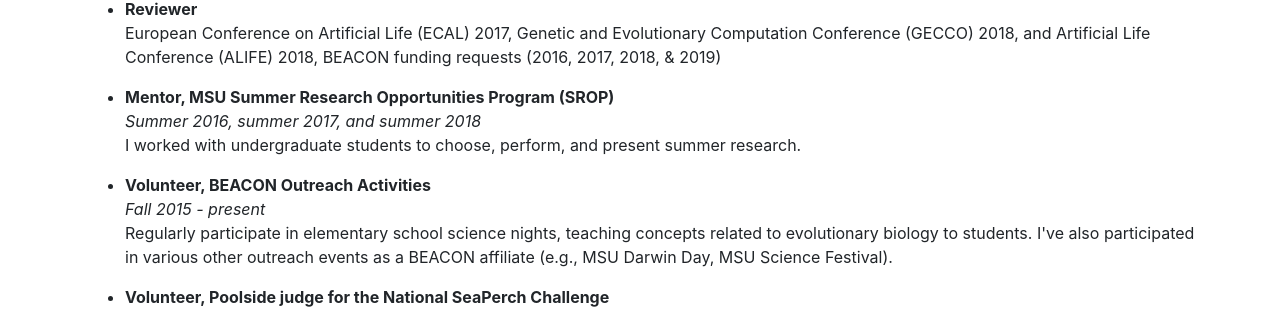
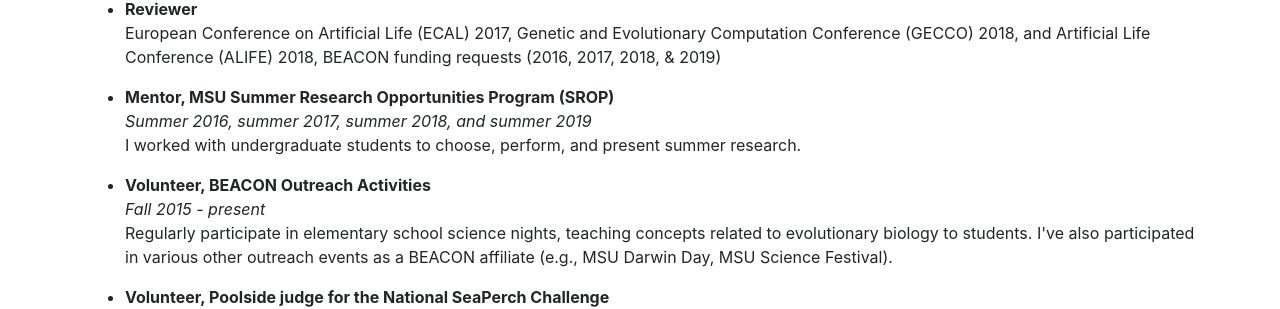
Before and after one commit to amlalejini/amlalejini.github.io, a Jekyll site: the page built from _pages/cv.md, in a window 1280 px wide and 900 px high, scrolled down 5565 px. Shown: the part 190-499 px from the top of the window. Built offline with Jekyll 4.4.1, drawn with Linux system fonts in a browser that asks for light colours; nearby versions of some CDN libraries.

Commit message:
add summer 2019 to mentoring cv entry

```diff
--- a/_data/cv_service.yml
+++ b/_data/cv_service.yml
@@ -23,7 +23,7 @@
     other outreach events as a BEACON affiliate (e.g., MSU Darwin Day, MSU Science Festival).
 
 - service: Mentor, MSU Summer Research Opportunities Program (SROP)
-  date: Summer 2016, summer 2017, and summer 2018
+  date: Summer 2016, summer 2017, summer 2018, and summer 2019
   year: 2018
   description: |
     I worked with undergraduate students to choose, perform, and present summer
```
